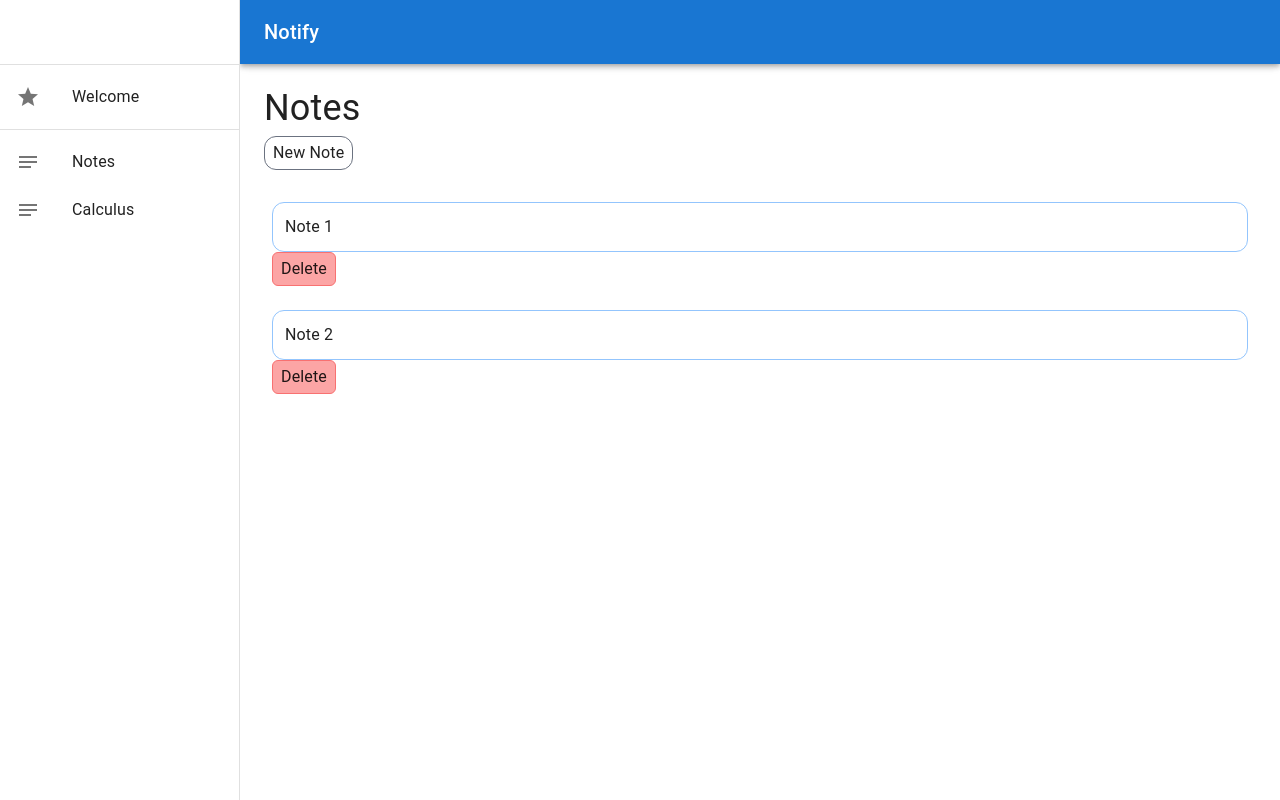
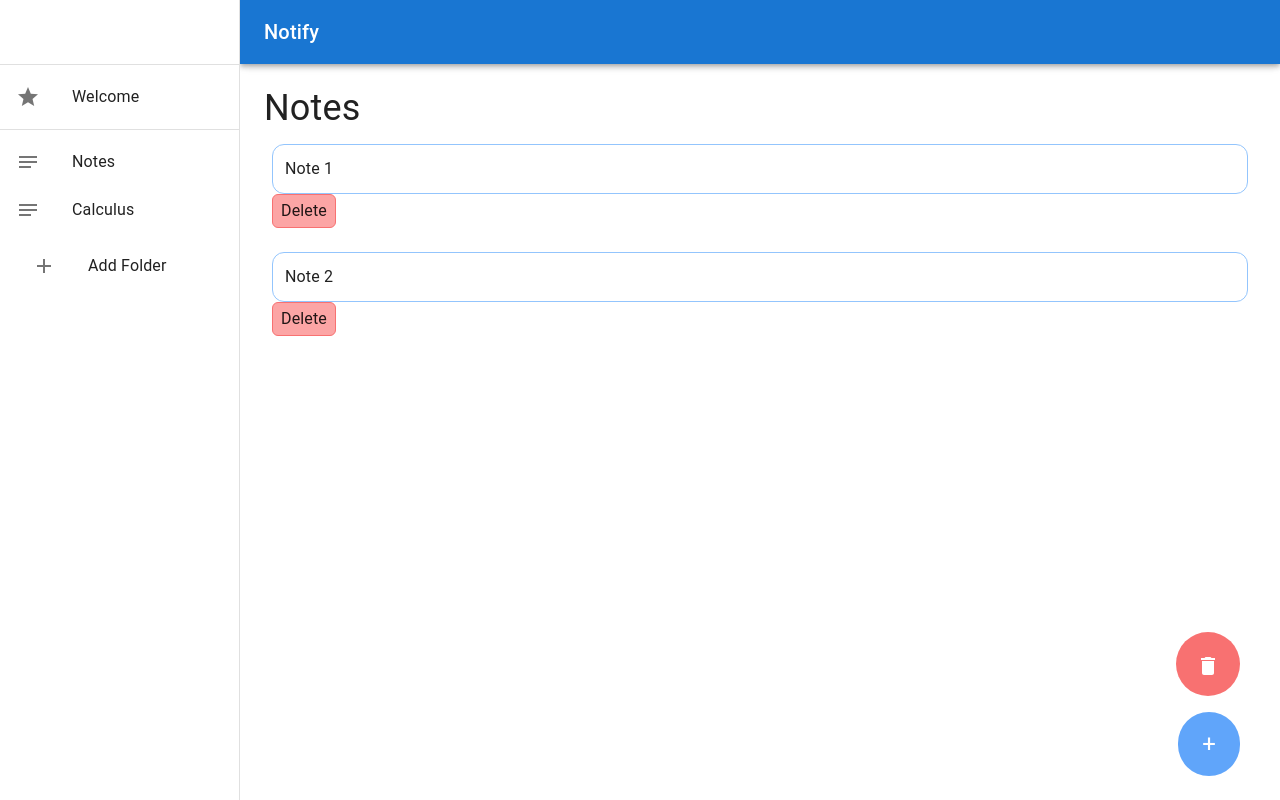
Before and after one commit to aishyuu/notify, a React (Vite) app: page /01 in a window 1280 px wide. Built offline with nearby package versions, Linux system fonts and the light colour scheme.

Commit message:
Completed implementing basic functionalities for the app

```diff
--- a/index.html
+++ b/index.html
@@ -1,5 +1,5 @@
 <!DOCTYPE html>
-<html lang="en">
+<html lang="en" data-color-mode="light">
   <head>
     <meta charset="UTF-8" />
     <link rel="icon" type="image/svg+xml" href="/vite.svg" />
--- a/src/App.tsx
+++ b/src/App.tsx
@@ -15,6 +15,7 @@ import Toolbar from '@mui/material/Toolbar';
 import Typography from '@mui/material/Typography';
 import StarIcon from '@mui/icons-material/Star';
 import NotesIcon from '@mui/icons-material/Notes';
+import AddIcon from '@mui/icons-material/Add';
 import { createBrowserRouter, BrowserRouter, NavLink, Routes, Route } from 'react-router-dom'
 import { dummyData } from './data/dummyData';
 import Folder from './pages/Folder';
@@ -41,6 +42,27 @@ export default function ResponsiveDrawer(props: Props) {
   const handleDrawerToggle = () => {
     setMobileOpen(!mobileOpen);
   };
+
+  function handleAddFolder() {
+    /*
+      Get data
+      Add new folder in data
+      Save the data to local storage
+      Update react state
+    */
+    let data : AllType = JSON.parse(localStorage.getItem("localUserData")!)
+    const newFolder : FolderType = {
+      id: Math.floor(Math.random() * 1000000),
+      title: 'New Notes',
+      notes: [
+
+      ]
+    }
+
+    data.folders.push(newFolder)
+    localStorage.setItem('localUserData', JSON.stringify(data))
+    setAllUserData(data)
+  }
 
   const drawer = (
     <div>
@@ -74,6 +96,14 @@ export default function ResponsiveDrawer(props: Props) {
             </NavLink>
           )
         })}
+        <ListItem>
+          <ListItemButton onClick={handleAddFolder}>
+            <ListItemIcon>
+              <AddIcon />
+            </ListItemIcon>
+            <ListItemText primary="Add Folder" />
+          </ListItemButton>
+        </ListItem>
       </List>
     </div>
   );
--- a/src/pages/Folder.tsx
+++ b/src/pages/Folder.tsx
@@ -1,10 +1,52 @@
 import React from 'react'
-import { NavLink, useParams } from 'react-router-dom'
-import { dummyData } from '../data/dummyData'
+import { NavLink, useParams, useNavigate } from 'react-router-dom'
 import { NoteType, FolderType } from '../types/All.types'
+import DeleteIcon from '@mui/icons-material/Delete';
+import Button from '@mui/material/Button';
+import DialogTitle from '@mui/material/DialogTitle';
+import Dialog from '@mui/material/Dialog';
 import { AllType } from '../types/All.types'
 
-export default function Folder(props) {
+function SimpleDialog(props : any) {
+    const { onClose, selectedValue, open } = props;
+    const { folder } = useParams()
+    const navigate = useNavigate();
+
+    let allData = props.allData
+    let filteredData = allData.folders.filter(function (indivFolder) {
+        return indivFolder.id !== parseInt(folder!)
+    })
+
+    const handleClose = () => {
+      onClose(selectedValue);
+    };
+
+    const handleListItemClick = (value: string) => {
+      onClose(value);
+    };
+
+    function handleDelete() {
+        allData.folders = filteredData
+        localStorage.setItem("localUserData", JSON.stringify(allData));
+        navigate("/");
+    }
+
+    return (
+      <Dialog onClose={handleClose} open={open} fullWidth='sm'>
+        <DialogTitle>Delete Folder?</DialogTitle>
+        <div className="flex self-center gap-8 pb-6">
+            <Button variant="outlined" onClick={handleClose}>
+                Cancel
+            </Button>
+            <Button variant="outlined" color="error" onClick={handleDelete}>
+                Delete
+            </Button>
+        </div>
+      </Dialog>
+    );
+  }
+
+export default function Folder(props : any) {
     // Get folder ID (id is attatched to the link -> '/{folder}')
     const { folder } = useParams()
 
@@ -13,6 +55,16 @@ export default function Folder(props) {
     let currentData = allData.folders.find((x:FolderType) => x.id === parseInt(folder!))
 
     const [folderName, setFolderName] = React.useState(currentData?.title)
+
+    const [open, setOpen] = React.useState(false);
+
+    const handleClickOpen = () => {
+        setOpen(true);
+    };
+
+    const handleClose = (value: string) => {
+        setOpen(false);
+    };
 
     // Function that changes the title
     function handleChange(folderTitle : string) {
@@ -67,9 +119,17 @@ export default function Folder(props) {
     return(
         <div>
             <input className="text-4xl mb-2" type="text" id="FolderTitle" value={currentData?.title} onChange={newTitle => handleChange(newTitle.target.value)}/>
-            <button className="block mb-6 border border-gray-500 px-2 py-1 rounded-xl hover:bg-gray-300" onClick={handleAdd}>
-                New Note
+            <button className="absolute bottom-20 right-10 mb-6 px-5 py-4 rounded-full hover:bg-red-300 text-2xl bg-red-400 text-white" onClick={handleClickOpen}>
+                <DeleteIcon />
             </button>
+            <button className="absolute bottom-0 right-10 mb-6 px-6 py-4 rounded-full hover:bg-gray-300 text-2xl bg-blue-400 text-white" onClick={handleAdd}>
+                +
+            </button>
+            <SimpleDialog
+                open={open}
+                onClose={handleClose}
+                allData={props.allData}
+            />
             <div className='p-2'>
                 {currentData!.notes.map((note: NoteType) => {
                     return(
--- a/src/pages/Note.tsx
+++ b/src/pages/Note.tsx
@@ -49,6 +49,7 @@ export default function Note(props) {
                 preview={viewMarkdown ? 'preview' : 'edit'}
                 value={noteContent}
                 onChange={(newText) => handleContentChange(newText!)}
+                height={750}
             />
         </div>
     )
```
